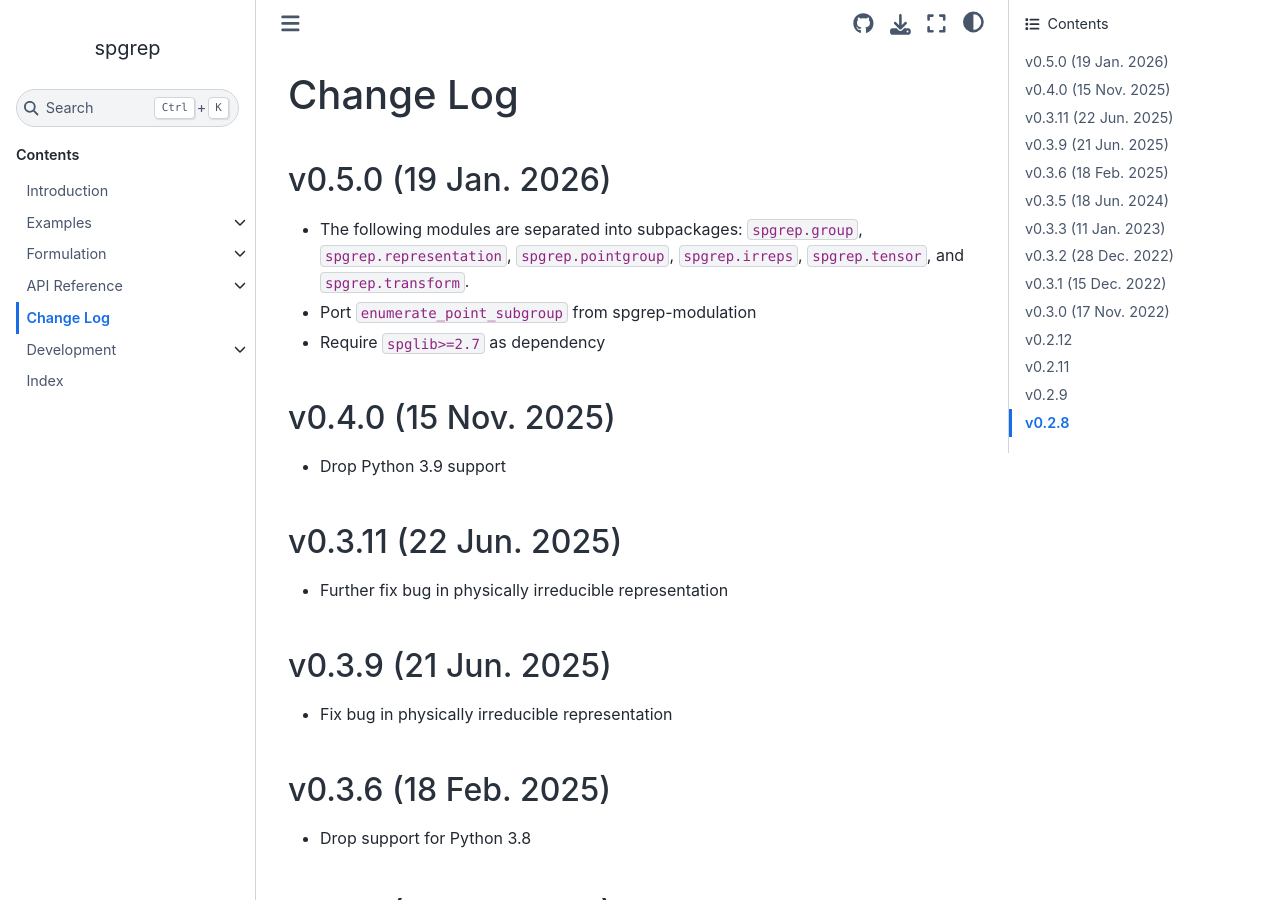
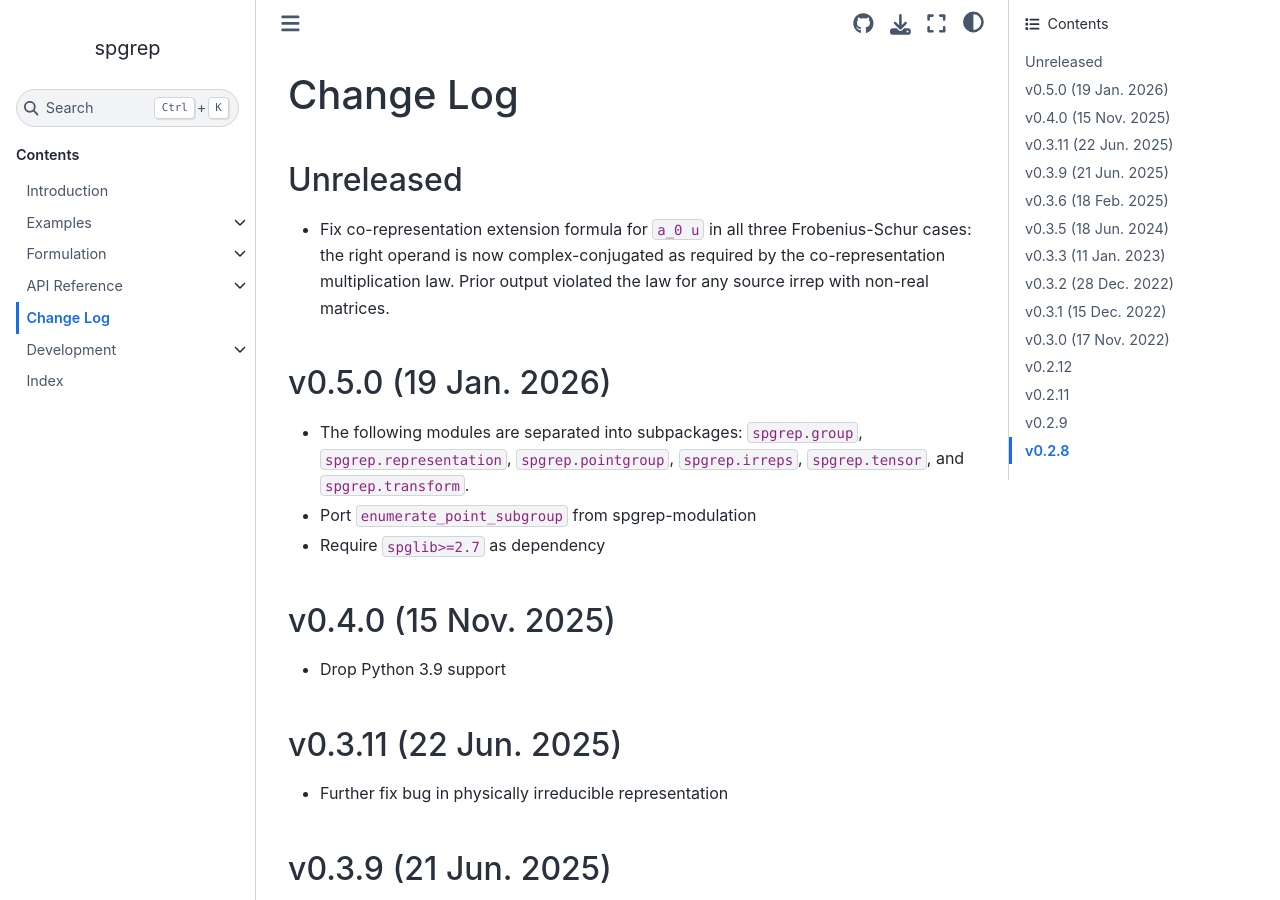
Before and after one commit to spglib/spgrep, a Sphinx documentation site: the page built from docs/changelog.md, in a window 1280 px wide and 900 px high. Built offline with Sphinx 7.4.7 and the Sphinx Book theme 1.1.4, drawn with Linux system fonts in a browser that asks for light colours.

Commit message:
docs: record co-rep a0.u conjugation fix in changelog

```diff
--- a/docs/changelog.md
+++ b/docs/changelog.md
@@ -1,4 +1,8 @@
 # Change Log
+
+## Unreleased
+
+- Fix co-representation extension formula for `a_0 u` in all three Frobenius-Schur cases: the right operand is now complex-conjugated as required by the co-representation multiplication law. Prior output violated the law for any source irrep with non-real matrices.
 
 ## v0.5.0 (19 Jan. 2026)
 
```
